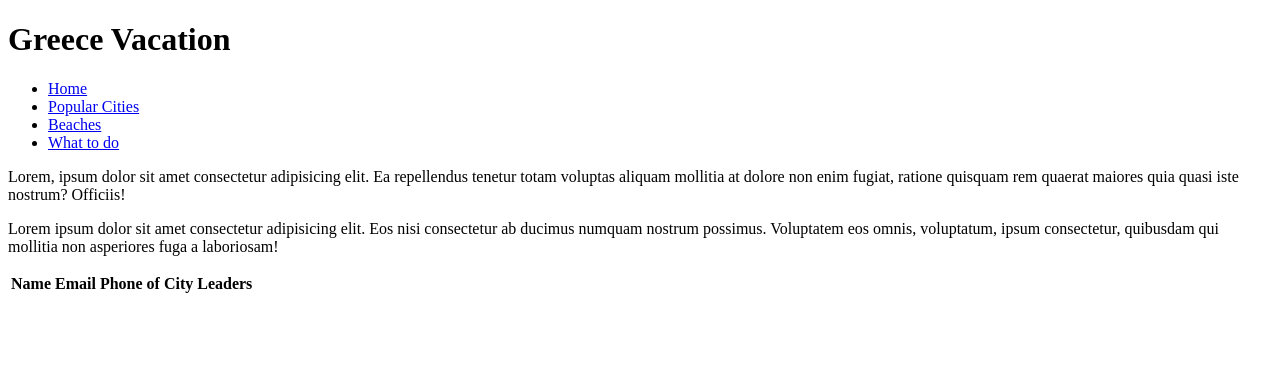
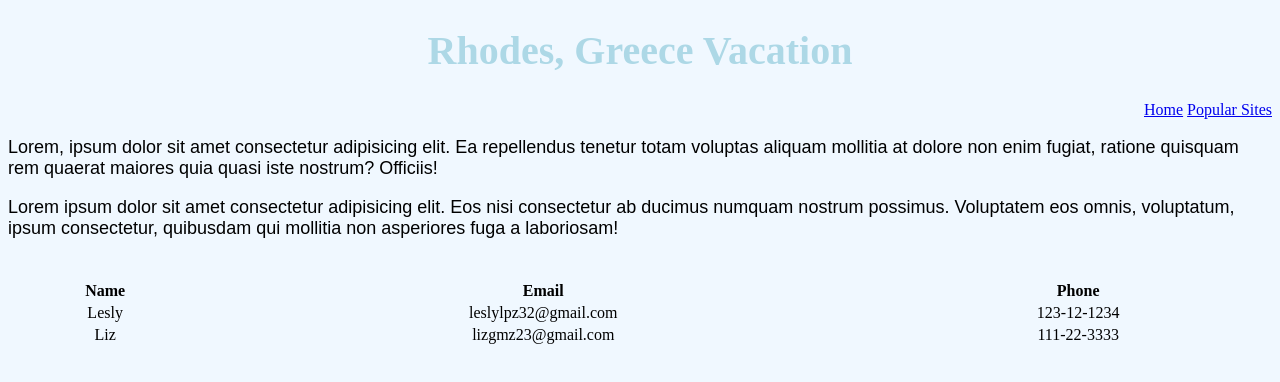
Before and after one commit to leslylopez/simple_travel_site, a plain HTML site: page index.html in a window 1280 px wide. Drawn offline with Linux system fonts and the light colour scheme.

Commit message:
added commands in css

```diff
--- /dev/null
+++ b/css/style.css
@@ -0,0 +1,37 @@
+h1 {
+    color: lightblue;
+    text-align: center;
+    font-size: 40px;
+}
+
+ul {
+    list-style-type: none;
+    text-align: right;
+
+}
+
+p {
+    font-size: large;
+    font-family: Arial, Helvetica, sans-serif;
+}
+
+table {
+    width: 100%;
+    font-size: medium;
+    margin-top: 40px;
+}
+
+tr {
+    text-align: center;
+}
+
+html {
+    background-color: aliceblue;
+
+}
+
+li {
+
+    display: inline;
+
+}
--- a/index.html
+++ b/index.html
@@ -4,34 +4,64 @@
 <head>
     <meta charset="UTF-8">
     <meta name="viewport" content="width=device-width, initial-scale=1.0">
-    <title>Greece Vacation Trip</title>
+    <title>Rhodes Vacation Trip</title>
+    <link rel="stylesheet" href="css/style.css">
 </head>
 
 <body>
     <header>
-        <h1>Greece Vacation</h1>
+        <h1>Rhodes, Greece Vacation</h1>
         <nav>
             <ul>
-                <li><a href="home">Home</a></li>
-                <li><a href="popular cities">Popular Cities</a></li>
-                <li><a href="beaches">Beaches</a></li>
-                <li><a href="what to do">What to do</a></li>
+                <li><a href="index.html">Home</a></li>
+                <li><a href="cityimages.html">Popular Sites</a></li>
             </ul>
         </nav>
     </header>
 
-<p>Lorem, ipsum dolor sit amet consectetur adipisicing elit. Ea repellendus tenetur totam voluptas aliquam mollitia at dolore non enim fugiat, ratione quisquam rem quaerat maiores quia quasi iste nostrum? Officiis!</p>
-<p>Lorem ipsum dolor sit amet consectetur adipisicing elit. Eos nisi consectetur ab ducimus numquam nostrum possimus. Voluptatem eos omnis, voluptatum, ipsum consectetur, quibusdam qui mollitia non asperiores fuga a laboriosam!</p>
+    <section>
 
+        <p>Lorem, ipsum dolor sit amet consectetur adipisicing elit. Ea repellendus tenetur totam voluptas aliquam
+            mollitia at dolore non enim fugiat, ratione quisquam rem quaerat maiores quia quasi iste nostrum? Officiis!
+        </p>
+        <p>Lorem ipsum dolor sit amet consectetur adipisicing elit. Eos nisi consectetur ab ducimus numquam nostrum
+            possimus. Voluptatem eos omnis, voluptatum, ipsum consectetur, quibusdam qui mollitia non asperiores fuga a
+            laboriosam!</p>
+
+    </section>
+
+    <section>
         <table>
             <thead>
                 <tr>
                     <th>Name</th>
                     <th>Email</th>
-            <th>Phone of City Leaders</th>
+                    <th>Phone</th>
+                </tr>
+                <tr>
+                    <td>
+                        Lesly
+                    </td>
+                    <td>
+                        leslylpz32@gmail.com
+                    </td>
+                    <td>
+                        123-12-1234
+                    </td>
+                </tr>
+                <tr>
+                    <td>
+                        Liz
+                    </td>
+                    <td>
+                        lizgmz23@gmail.com
+                    </td>
+                    <td>
+                        111-22-3333
                 </tr>
             </thead>
         </table>
+    </section>
 
 </body>
 
```
Also changed, not shown: cityimages.html (+37 -0 lines). Lines whose indentation alone changed are shown as unchanged.
